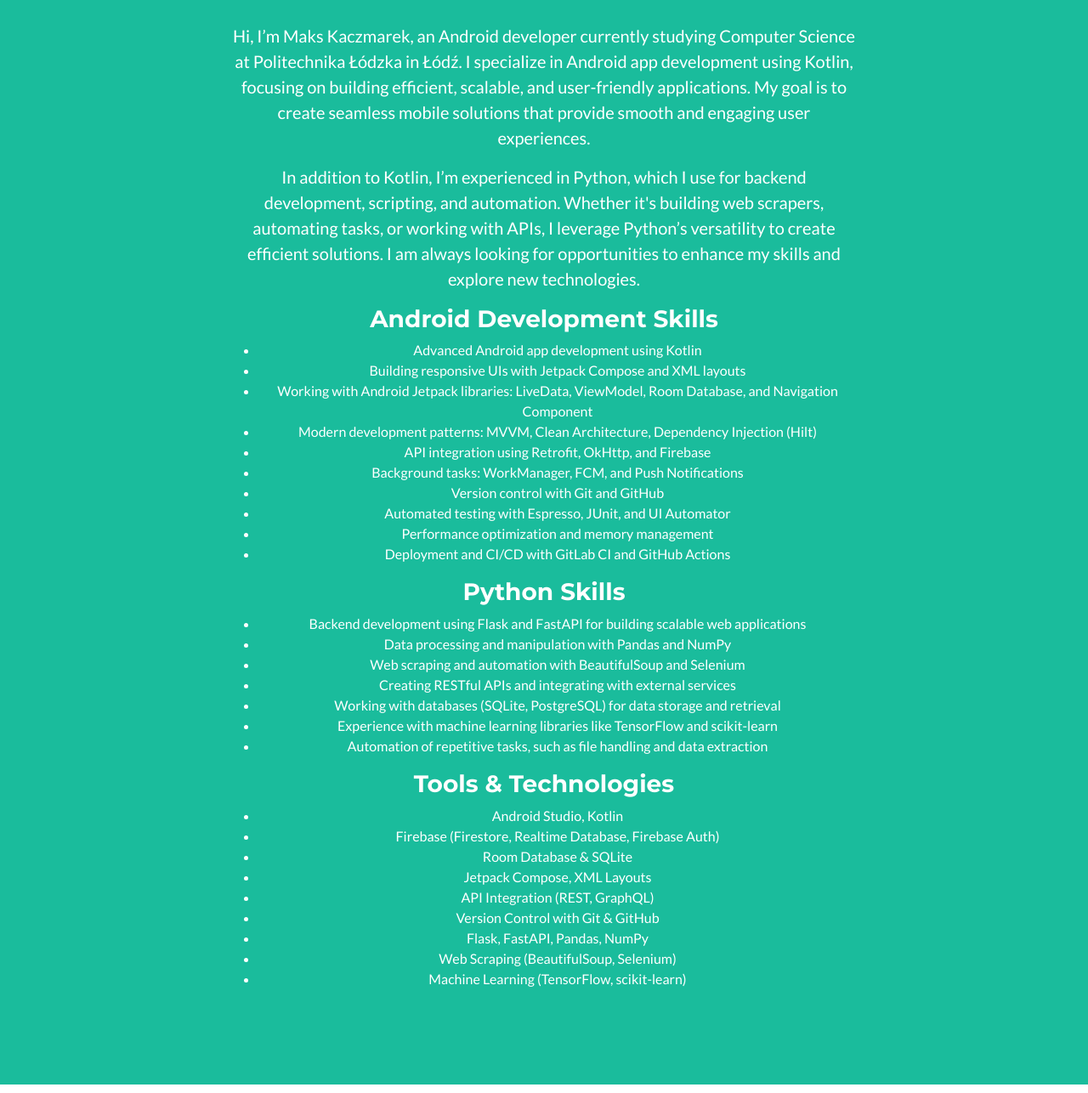
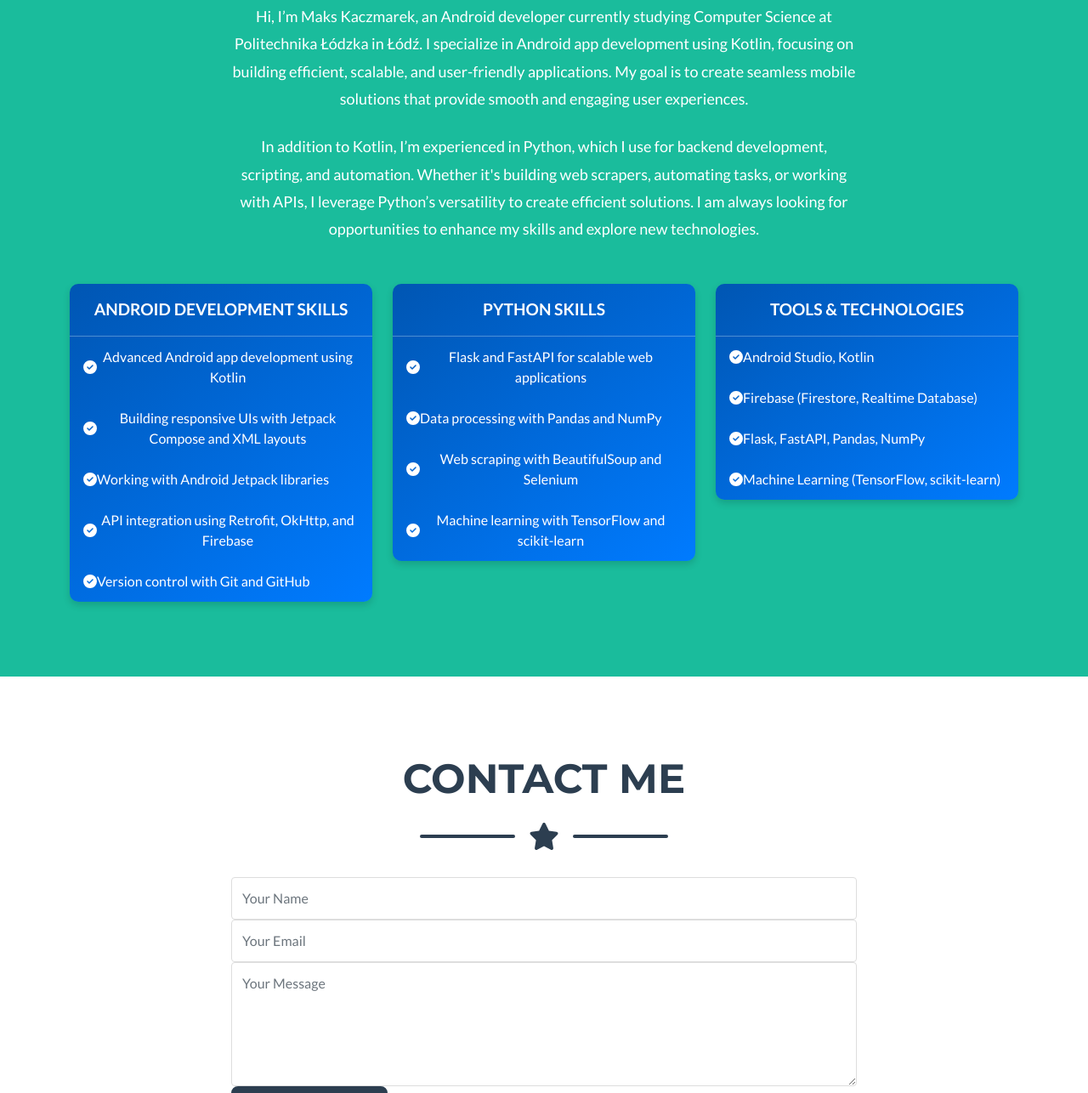
Before and after one commit to maksKaczmarek/portfolio, a plain HTML site: page index.html in a window 1280 px wide. Shown: the part 1882-3168 px from the top of the page at 85% size. Drawn offline with nearby package versions, Linux system fonts and the light colour scheme.

Commit message:
new style

```diff
--- a/index.html
+++ b/index.html
@@ -134,51 +134,52 @@
                 </div>
                 <!-- About Section Content-->
                 <div class="row">
-                    <div class="col-lg-8 mx-auto">
-                        <p class="lead text-center">Hi, I’m Maks Kaczmarek, an Android developer currently studying Computer Science at Politechnika Łódzka in Łódź. I specialize in Android app development using Kotlin, focusing on building efficient, scalable, and user-friendly applications. My goal is to create seamless mobile solutions that provide smooth and engaging user experiences.</p>
-                        <p class="lead text-center">In addition to Kotlin, I’m experienced in Python, which I use for backend development, scripting, and automation. Whether it's building web scrapers, automating tasks, or working with APIs, I leverage Python’s versatility to create efficient solutions. I am always looking for opportunities to enhance my skills and explore new technologies.</p>
-
-                        <h3 class="text-center">Android Development Skills</h3>
-                        <ul class="text-center">
-                            <li>Advanced Android app development using Kotlin</li>
-                            <li>Building responsive UIs with Jetpack Compose and XML layouts</li>
-                            <li>Working with Android Jetpack libraries: LiveData, ViewModel, Room Database, and Navigation Component</li>
-                            <li>Modern development patterns: MVVM, Clean Architecture, Dependency Injection (Hilt)</li>
-                            <li>API integration using Retrofit, OkHttp, and Firebase</li>
-                            <li>Background tasks: WorkManager, FCM, and Push Notifications</li>
-                            <li>Version control with Git and GitHub</li>
-                            <li>Automated testing with Espresso, JUnit, and UI Automator</li>
-                            <li>Performance optimization and memory management</li>
-                            <li>Deployment and CI/CD with GitLab CI and GitHub Actions</li>
-                        </ul>
-
-                        <h3 class="text-center">Python Skills</h3>
-                        <ul class="text-center">
-                            <li>Backend development using Flask and FastAPI for building scalable web applications</li>
-                            <li>Data processing and manipulation with Pandas and NumPy</li>
-                            <li>Web scraping and automation with BeautifulSoup and Selenium</li>
-                            <li>Creating RESTful APIs and integrating with external services</li>
-                            <li>Working with databases (SQLite, PostgreSQL) for data storage and retrieval</li>
-                            <li>Experience with machine learning libraries like TensorFlow and scikit-learn</li>
-                            <li>Automation of repetitive tasks, such as file handling and data extraction</li>
-                        </ul>
-
-                        <h3 class="text-center">Tools & Technologies</h3>
-                        <ul class="text-center">
-                            <li>Android Studio, Kotlin</li>
-                            <li>Firebase (Firestore, Realtime Database, Firebase Auth)</li>
-                            <li>Room Database & SQLite</li>
-                            <li>Jetpack Compose, XML Layouts</li>
-                            <li>API Integration (REST, GraphQL)</li>
-                            <li>Version Control with Git & GitHub</li>
-                            <li>Flask, FastAPI, Pandas, NumPy</li>
-                            <li>Web Scraping (BeautifulSoup, Selenium)</li>
-                            <li>Machine Learning (TensorFlow, scikit-learn)</li>
-                        </ul>
+                    <div class="col-lg-8 mx-auto text-center">
+                        <p class="lead">Hi, I’m Maks Kaczmarek, an Android developer currently studying Computer Science at Politechnika Łódzka in Łódź. I specialize in Android app development using Kotlin, focusing on building efficient, scalable, and user-friendly applications. My goal is to create seamless mobile solutions that provide smooth and engaging user experiences.</p>
+                        <p class="lead">In addition to Kotlin, I’m experienced in Python, which I use for backend development, scripting, and automation. Whether it's building web scrapers, automating tasks, or working with APIs, I leverage Python’s versatility to create efficient solutions. I am always looking for opportunities to enhance my skills and explore new technologies.</p>
+                    </div>
+                </div>
+                <!-- Skill Cards-->
+                <div class="row text-center mt-4">
+                    <div class="col-md-4 mb-4">
+                        <div class="card skill-card">
+                            <div class="card-header">Android Development Skills</div>
+                            <ul class="list-group list-group-flush">
+                                <li class="list-group-item"><i class="fas fa-check-circle"></i> Advanced Android app development using Kotlin</li>
+                                <li class="list-group-item"><i class="fas fa-check-circle"></i> Building responsive UIs with Jetpack Compose and XML layouts</li>
+                                <li class="list-group-item"><i class="fas fa-check-circle"></i> Working with Android Jetpack libraries</li>
+                                <li class="list-group-item"><i class="fas fa-check-circle"></i> API integration using Retrofit, OkHttp, and Firebase</li>
+                                <li class="list-group-item"><i class="fas fa-check-circle"></i> Version control with Git and GitHub</li>
+                            </ul>
+                        </div>
+                    </div>
+                    <div class="col-md-4 mb-4">
+                        <div class="card skill-card">
+                            <div class="card-header">Python Skills</div>
+                            <ul class="list-group list-group-flush">
+                                <li class="list-group-item"><i class="fas fa-check-circle"></i> Flask and FastAPI for scalable web applications</li>
+                                <li class="list-group-item"><i class="fas fa-check-circle"></i> Data processing with Pandas and NumPy</li>
+                                <li class="list-group-item"><i class="fas fa-check-circle"></i> Web scraping with BeautifulSoup and Selenium</li>
+                                <li class="list-group-item"><i class="fas fa-check-circle"></i> Machine learning with TensorFlow and scikit-learn</li>
+                            </ul>
+                        </div>
+                    </div>
+                    <div class="col-md-4 mb-4">
+                        <div class="card skill-card">
+                            <div class="card-header">Tools & Technologies</div>
+                            <ul class="list-group list-group-flush">
+                                <li class="list-group-item"><i class="fas fa-check-circle"></i> Android Studio, Kotlin</li>
+                                <li class="list-group-item"><i class="fas fa-check-circle"></i> Firebase (Firestore, Realtime Database)</li>
+                                <li class="list-group-item"><i class="fas fa-check-circle"></i> Flask, FastAPI, Pandas, NumPy</li>
+                                <li class="list-group-item"><i class="fas fa-check-circle"></i> Machine Learning (TensorFlow, scikit-learn)</li>
+                            </ul>
+                        </div>
                     </div>
                 </div>
             </div>
         </section>
+
+
 
         <!-- Contact Section -->
         <section id="contact" class="page-section">
```
Also changed, not shown: css/styles.css.
